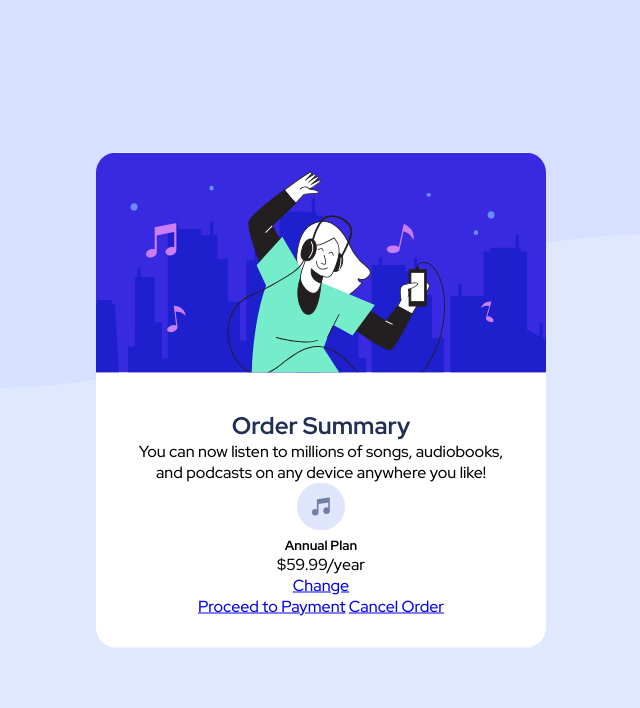
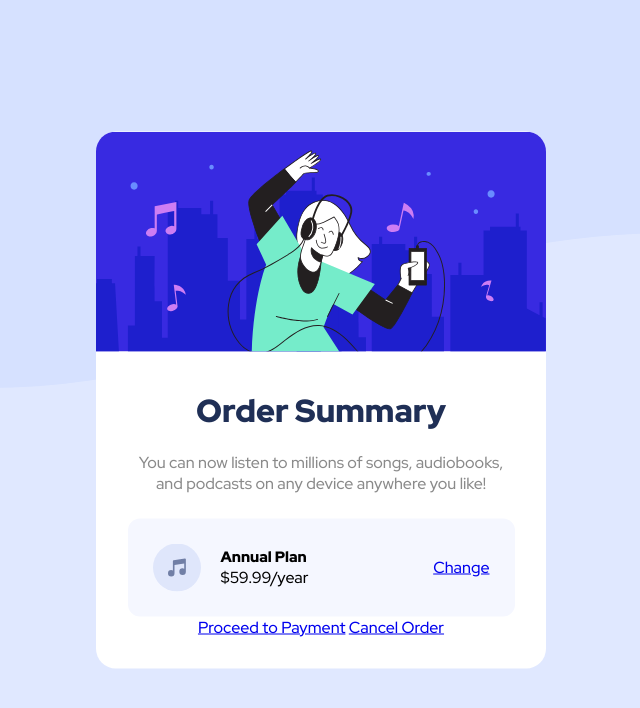
Before and after one commit to eransafadel/Responsive-Order-Summary-Component, a plain HTML site: page index.html in a window 1280 px wide. Shown: the whole page, without its empty margins (319-959 px from the left). Drawn offline with Linux system fonts and the light colour scheme.

Commit message:
fix font

```diff
--- a/style.css
+++ b/style.css
@@ -16,6 +16,7 @@ body{
     background-size: contain;
     background-color: hsl(225, 100%, 94%);
     position: relative;
+    font-size:16px;
 
 }
 
@@ -36,6 +37,40 @@ body{
     text-align: center;
 }
 
+.text-content p.subtitle{
+    color:#8a8a8a;
+    margin-bottom:25px;
+}
+
 .title {
-   color:hsl(223, 47%, 23%)
+   color:hsl(223, 47%, 23%);
+   font-weight: 900;
+   font-size:32px;
+   margin-bottom: 20px;
 }
+
+
+.plan-box{
+    background-color: hsl(225, 100%, 98%);
+    border-radius: 12px;
+    display:flex;
+    padding:25px;
+    align-items: center;
+    justify-content: space-between;
+
+}
+
+.plan-box-left{
+    display:flex;
+    align-items: center;
+    text-align: left;
+}
+
+.plan-box-left div {
+    margin-left:20px;
+}
+
+.plan-box-left div h5 {
+    font-weight: 900;
+    font-size:15px;
+}
```
